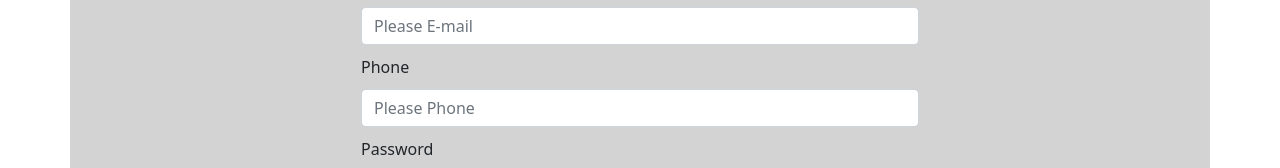
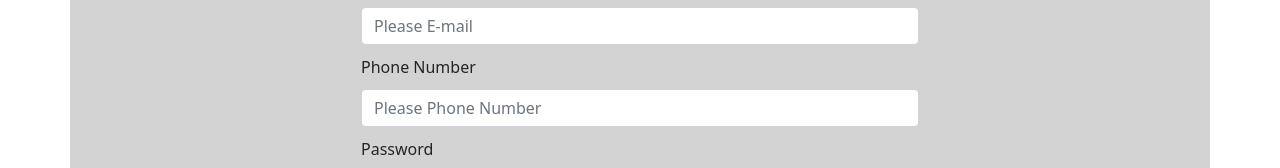
Before and after one commit to omerdemiralay/Home, a plain HTML site: page FormGroup/index.html in a window 1280 px wide. Shown: the part 139-307 px from the top of the page. Drawn offline with nearby package versions, Linux system fonts and the light colour scheme.

Commit message:
Update index.html

```diff
--- a/FormGroup/index.html
+++ b/FormGroup/index.html
@@ -44,14 +44,14 @@
           />
         </div>
         <div class="form-group col-md-6">
-          <label for="phone">Phone</label>
+          <label for="phone">Phone Number</label>
           <input
             type="tel"
             class="form-control"
             name="tel"
             id="tel"
             aria-describedby="phoneHelpId"
-            placeholder="Please Phone"
+            placeholder="Please Phone Number"
           />
         </div>
         <div class="form-group col-md-6">
```
